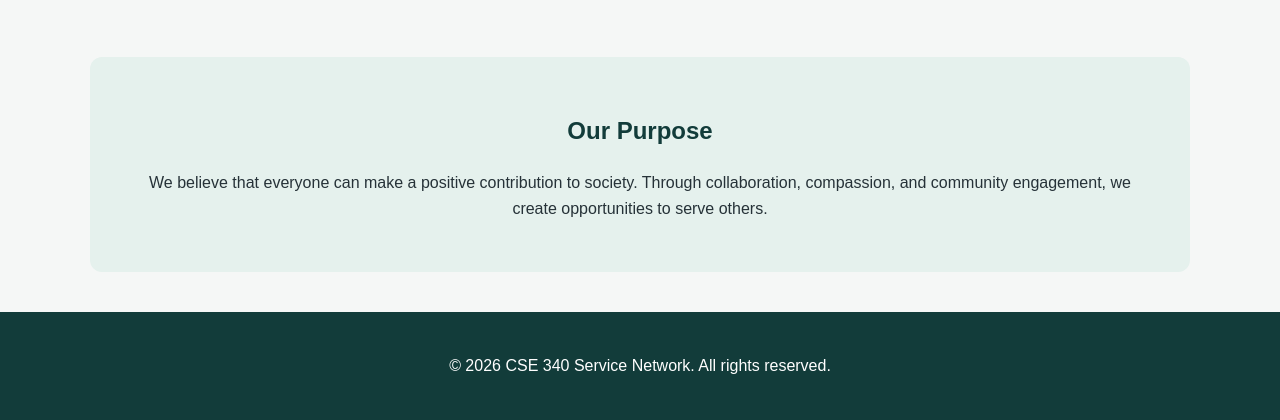
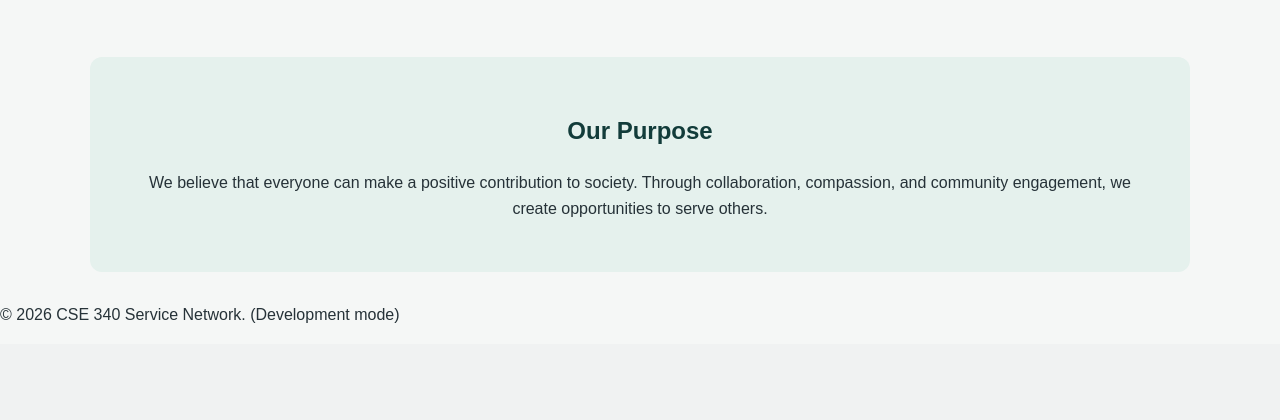
Before and after one commit to drmukadik-debug/Alain-CSE340, a Node server app: page / in a window 1280 px wide. Shown: the part 594-1014 px from the top of the page. After the commit the page ends 917 px from the top, so only its background shows below. Run offline with Node 20, Linux system fonts and the light colour scheme.

Commit message:
added files

```diff
--- a/server.js
+++ b/server.js
@@ -24,6 +24,19 @@ const app = express();
 app.set('view engine', 'ejs');
 app.set('views', path.join(__dirname, 'src/views'));
 
+// Middleware to log all incoming requests
+app.use((req, res, next) => {
+    if (NODE_ENV === 'development') {
+        console.log(`${req.method} ${req.url}`);
+    }
+    next(); // Pass control to the next middleware or route
+});
+
+// Middleware to make NODE_ENV available to all templates
+app.use((req, res, next) => {
+    res.locals.NODE_ENV = NODE_ENV;
+    next();
+});
 // Serve static files
 app.use(express.static(path.join(__dirname, 'public')));
 
--- a/src/setup.sql
+++ b/src/setup.sql
@@ -223,5 +223,4 @@ WHERE
     OR (p.title = 'Elderly Care Assistance' AND c.category_name = 'Health and Social Support')
     OR (p.title = 'Community Food Distribution' AND c.category_name = 'Food Security')
     OR (p.title = 'Youth Volunteer Program' AND c.category_name = 'Community Development');
-        OR (p.title = 'Youth Volunteer Program' AND c.category_name = 'Community Development')
 ON CONFLICT (project_id, category_id) DO NOTHING;
--- a/src/views/partials/footer.ejs
+++ b/src/views/partials/footer.ejs
@@ -1,15 +1,9 @@
-
-<footer class="site-footer">
-
-    <div class="container">
-        <p>
-            &copy; <%= new Date().getFullYear() %>
-            CSE 340 Service Network.
-            All rights reserved.
-        </p>
-    </div>
-
+<footer>
+    <p>&copy; <%= new Date().getFullYear() %> CSE 340 Service Network.
+            <% if (NODE_ENV==='development' ) { %>
+                (Development mode)
+                <% } %>
+    </p>
 </footer>
-
 </body>
 </html>
```
